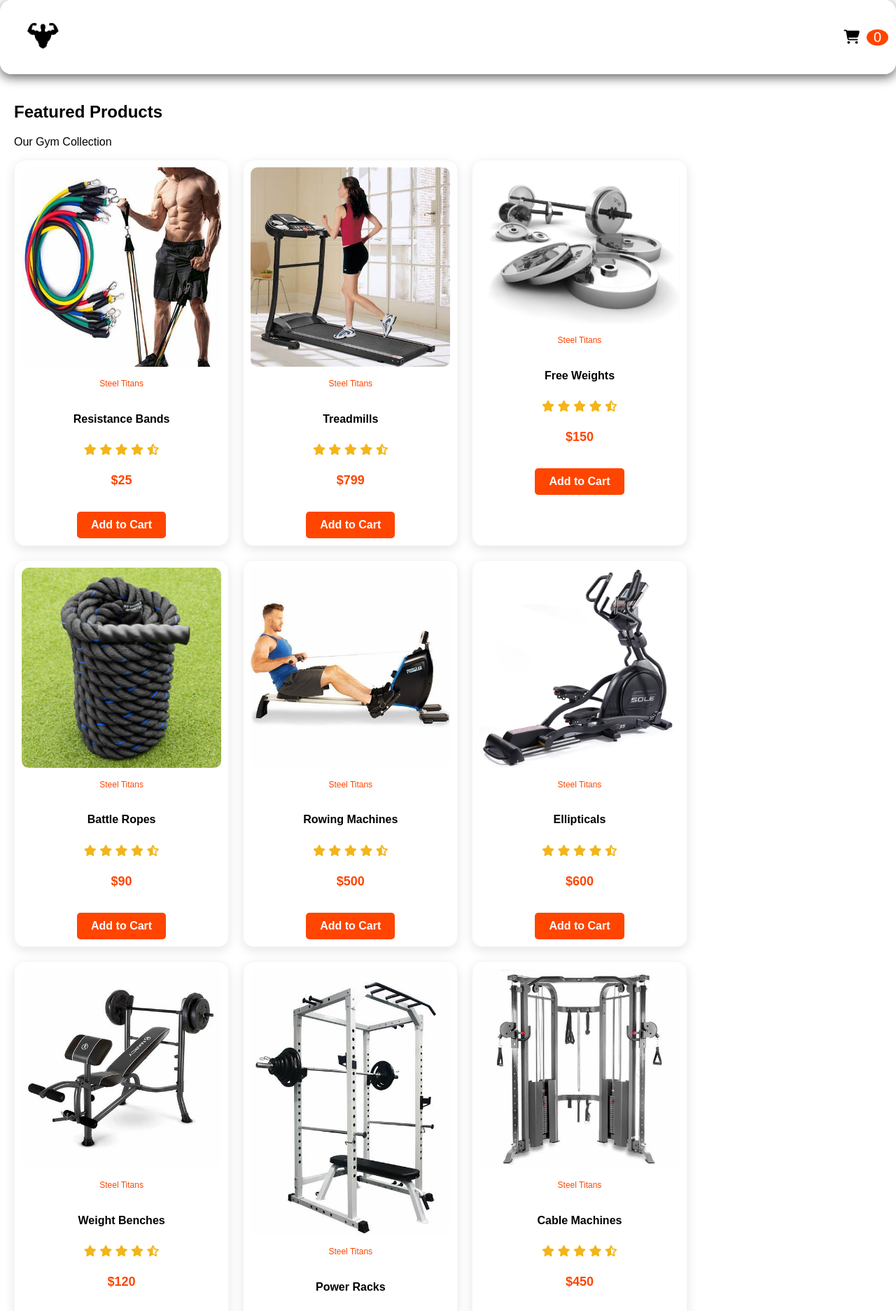
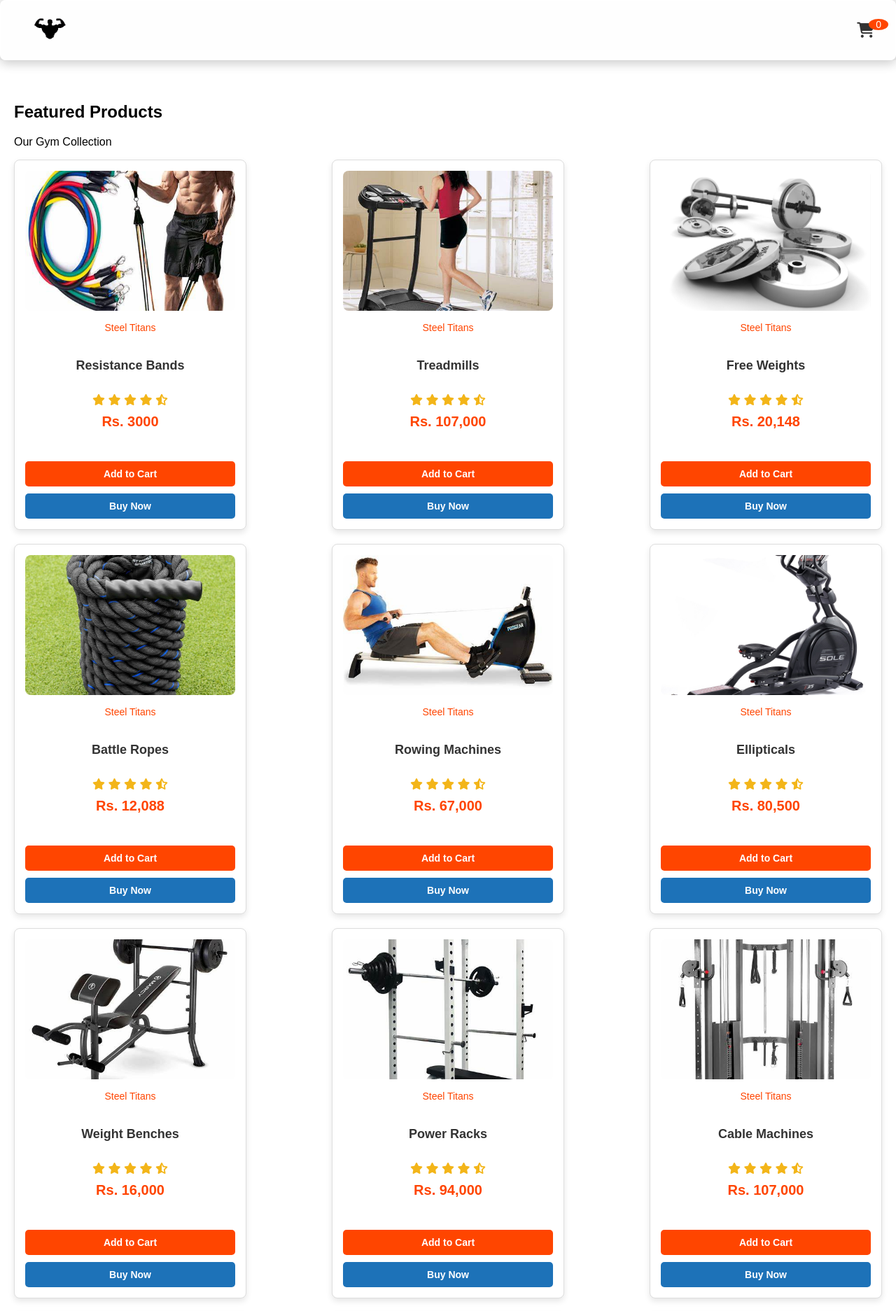
Before and after one commit to prajwolrajneupane/gym, a PHP site: page /buyproducts.html in a window 1280 px wide. Shown: the top 1873 px of the page at 70% size. Run offline with PHP 8.4, Linux system fonts and the light colour scheme; some libraries are stand-ins or nearby versions.

Commit message:
Buy Product

```diff
--- a/buy.css
+++ b/buy.css
@@ -1,30 +1,37 @@
+/* General Styles */
 body {
     margin: 0;
     font-family: Arial, sans-serif;
+    background-color: #f4f4f4; /* Light grey background */
 }
 
 #header {
     display: flex;
     align-items: center;
     justify-content: space-between;
-    padding: 0 10px;
-    box-shadow: 0 5px 15px rgba(0, 0, 0, 0.6);
+    padding: 0 20px;
+    box-shadow: 0 5px 15px rgba(0, 0, 0, 0.2);
     position: sticky;
     top: 0;
     z-index: 999;
-    background: rgba(255, 255, 255, 0.2);
-    border-radius: 16px;
-    backdrop-filter: blur(5px);
-    -webkit-backdrop-filter: blur(5px);
-    border: 1px solid rgba(255, 255, 255, 0.3);
+    background: rgba(255, 255, 255, 0.9);
+    border-radius: 8px;
+    backdrop-filter: blur(6px);
+    -webkit-backdrop-filter: blur(6px);
+    border: 1px solid rgba(255, 255, 255, 0.4);
+}
+
+#header img.logo {
+    height: 80px;
 }
 
 #cart-icon {
     display: flex;
     align-items: center;
-    font-size: 20px;
-    color: black;
+    font-size: 22px;
+    color: #333;
     cursor: pointer;
+    position: relative;
 }
 
 #cart-icon i {
@@ -36,94 +43,68 @@ body {
     color: white;
     border-radius: 50%;
     padding: 0 10px;
-}
-
-#hero {
-    background-image: url("getMembership/pro.webp");
-    height: 80vh;
-    background-size: cover;
-    padding: 0 80px;
+    font-size: 14px;
+    position: absolute;
+    top: -5px;
+    right: -10px;
     display: flex;
-    flex-direction: column;
-    align-items: flex-start;
+    align-items: center;
     justify-content: center;
-    color: white;
-}
-
-#hero h4 {
-    padding-bottom: 15px;
-}
-
-#hero h1 {
-    color: orangered;
-    font-size: 3em;
-}
-
-#hero p {
-    margin: 20px 0;
-    font-size: 1.2em;
-}
-
-.add-to-cart {
-    background: orangered;
-    color: white;
-    border: none;
-    padding: 10px 20px;
-    border-radius: 5px;
-    cursor: pointer;
-    font-size: 16px;
-    font-weight: 700;
-    transition: 0.3s ease;
-}
-
-.add-to-cart:hover {
-    background: #c81d25;
 }
 
 #product1 {
-    padding: 20px;
+    padding: 40px 20px;
+    background: #fff;
 }
 
 .pro-container {
     display: flex;
     flex-wrap: wrap;
     gap: 20px;
+    justify-content: space-between;
 }
 
+/* Product Styling */
 .pro {
-    width: 23%;
-    min-width: 250px;
-    padding: 10px;
-    border: 1px solid whitesmoke;
-    border-radius: 15px;
-    box-shadow: 0 5px 15px rgba(0, 0, 0, 0.1);
-    transition: 0.3s ease;
+    width: 100%;
+    max-width: 300px;
+    padding: 15px;
+    border: 1px solid #ddd;
+    border-radius: 8px;
+    background: #fff;
+    box-shadow: 0 4px 8px rgba(0, 0, 0, 0.1);
+    transition: transform 0.3s ease, box-shadow 0.3s ease;
     text-align: center;
+    display: flex;
+    flex-direction: column;
+    justify-content: space-between; /* Distribute space between elements */
 }
 
 .pro:hover {
-    box-shadow: 0 10px 20px rgba(0, 0, 0, 0.2);
+    transform: translateY(-5px);
+    box-shadow: 0 8px 16px rgba(0, 0, 0, 0.2);
 }
 
 .pro img {
     width: 100%;
-    border-radius: 10px;
+    height: 200px; /* Set a fixed height */
+    object-fit: cover; /* Ensure the image covers the area */
+    border-radius: 8px;
 }
 
 .pro .des {
-    text-align: center;
-    padding: 10px 0;
+    padding: 15px 0;
 }
 
 .pro .des span {
     color: orangered;
-    font-size: 12px;
+    font-size: 14px;
 }
 
 .pro .des h5 {
-    padding-top: 7px;
-    color: black;
-    font-size: 16px;
+    padding-top: 5px;
+    color: #333;
+    font-size: 18px;
 }
 
 .pro .des .star i {
@@ -131,63 +112,91 @@ body {
 }
 
 .pro .des h4 {
-    font-size: 18px;
+    font-size: 20px;
     color: orangered;
     font-weight: 700;
+    margin: 10px 0;
 }
 
+/* Button Styling */
+.button-container {
+    display: flex;
+    flex-direction: column;
+    gap: 10px;
+    margin-top: 20px;
+}
+
+.add-to-cart, .buy-now {
+    background: orangered;
+    color: white;
+    border: none;
+    padding: 10px;
+    border-radius: 5px;
+    cursor: pointer;
+    font-size: 14px;
+    font-weight: 700;
+    transition: background-color 0.3s ease;
+    width: 100%; /* Ensures buttons take full width of their container */
+}
+
+.add-to-cart {
+    background: orangered;
+}
+
+.add-to-cart:hover {
+    background: #c81d25;
+}
+
+.buy-now {
+    background: #1d72b8;
+}
+
+.buy-now:hover {
+    background: #155a8a;
+}
+
+/* Cart Overlay */
 #cart-overlay {
     position: fixed;
+    top: 0;
     right: 0;
-    top: 0;
-    width: 300px;
+    width: 320px;
     height: 100%;
-    background-color: white;
-    border-left: 1px solid #ccc;
+    background: #fff;
+    box-shadow: -2px 0 8px rgba(0, 0, 0, 0.2);
     padding: 20px;
-    box-shadow: 0 0 10px rgba(0, 0, 0, 0.1);
+    overflow-y: auto;
+    display: none;
     z-index: 1000;
-    display: none; /* Initially hidden */
-    overflow-y: auto;
+    border-left: 2px solid #ddd;
 }
 
-#cart-overlay .close {
-    font-size: 30px;
-    cursor: pointer;
-    position: absolute;
-    top: 10px;
-    right: 20px;
+#cart-overlay h2 {
+    margin-top: 0;
+    font-size: 22px;
 }
 
 #cart-items {
-    list-style-type: none;
-    padding: 0;
-}
-
-#cart-items div {
-    margin-bottom: 10px;
+    margin: 20px 0;
 }
 
 #cart-total {
+    font-weight: bold;
+    font-size: 18px;
     margin-top: 20px;
-    font-size: 18px;
-    font-weight: bold;
 }
 
-#checkout-btn {
-    margin-top: 20px;
+#cart-overlay button {
+    background: orangered;
+    color: white;
+    border: none;
     padding: 10px 20px;
-    border: none;
-    background-color: #f97316;
-    color: white;
+    border-radius: 5px;
     cursor: pointer;
-    border-radius: 5px;
-    font-size: 16px;
+    font-size: 14px;
+    transition: background-color 0.3s ease;
 }
 
-#checkout-btn:hover {
-    background-color: #e96400;
+#cart-overlay button:hover {
+    background: #c81d25;
 }
-#cart-overlay {
-    display: none;
-}
--- a/buyproducts.html
+++ b/buyproducts.html
@@ -6,7 +6,7 @@
     <title>Steel Titans | Buy Products</title>
     <link rel="stylesheet" href="https://cdnjs.cloudflare.com/ajax/libs/font-awesome/6.6.0/css/all.min.css">
     <link rel="stylesheet" href="buy.css">
-    <script src="buy.js"></script>
+    <script src="buy.js" defer></script>
 </head>
 <body>
     <section id="header">
@@ -17,15 +17,15 @@
         </div>
     </section>
 
-
     <section id="product1" class="section-p1">
         <h2>Featured Products</h2>
         <p>Our Gym Collection</p>
         <div class="pro-container">
+
             <div class="pro">
                 <img src="resistance-bands.jpeg" alt="Resistance Bands">
                 <div class="des">
-                    <span>Steel Titans</span>
+                    <span>Steel Titans</span><br>
                     <h5>Resistance Bands</h5>
                     <div class="star">
                         <i class="fas fa-star"></i>
@@ -34,10 +34,14 @@
                         <i class="fas fa-star"></i>
                         <i class="fas fa-star-half-alt"></i>
                     </div>
-                    <h4>$25</h4>
+                    <h4>Rs. 3000</h4>
                 </div>
-                <button class="add-to-cart" onclick="addToCart('Resistance Bands', '$25')">Add to Cart</button>
+                <div class="button-container">
+                    <button class="add-to-cart" onclick="addToCart('Resistance Bands', 'Rs.3000')">Add to Cart</button>
+                    <button class="buy-now" onclick="buyNow('Resistance Bands', 'Rs.3000')">Buy Now</button>
+                </div>
             </div>
+
             <div class="pro">
                 <img src="treadmills.jpeg" alt="Treadmills">
                 <div class="des">
@@ -50,10 +54,14 @@
                         <i class="fas fa-star"></i>
                         <i class="fas fa-star-half-alt"></i>
                     </div>
-                    <h4>$799</h4>
+                    <h4>Rs. 107,000</h4>
                 </div>
-                <button class="add-to-cart" onclick="addToCart('Treadmills', '$799')">Add to Cart</button>
+                <div class="button-container">
+                    <button class="add-to-cart" onclick="addToCart('Treadmills', 'Rs. 107,000')">Add to Cart</button>
+                    <button class="buy-now" onclick="buyNow('Treadmills', 'Rs. 107,000')">Buy Now</button>
+                </div>
             </div>
+
             <div class="pro">
                 <img src="free-weights.jpeg" alt="Free Weights">
                 <div class="des">
@@ -66,9 +74,12 @@
                         <i class="fas fa-star"></i>
                         <i class="fas fa-star-half-alt"></i>
                     </div>
-                    <h4>$150</h4>
+                    <h4>Rs. 20,148</h4>
                 </div>
-                <button class="add-to-cart" onclick="addToCart('Free Weights', '$150')">Add to Cart</button>
+                <div class="button-container">
+                    <button class="add-to-cart" onclick="addToCart('Free Weights', 'Rs. 20,148')">Add to Cart</button>
+                    <button class="buy-now" onclick="buyNow('Free Weights', 'Rs. 20,148')">Buy Now</button>
+                </div>
             </div>
             <div class="pro">
                 <img src="battle-ropes.jpeg" alt="Battle Ropes">
@@ -82,10 +93,14 @@
                         <i class="fas fa-star"></i>
                         <i class="fas fa-star-half-alt"></i>
                     </div>
-                    <h4>$90</h4>
+                    <h4>Rs. 12,088</h4>
                 </div>
-                <button class="add-to-cart" onclick="addToCart('Battle Ropes', '$90')">Add to Cart</button>
+                <div class="button-container">
+                    <button class="add-to-cart" onclick="addToCart('Battle Ropes', 'Rs. 12,088')">Add to Cart</button>
+                    <button class="buy-now" onclick="buyNow('Battle Ropes', 'Rs. 12,088')">Buy Now</button>
+                </div>
             </div>
+
             <div class="pro">
                 <img src="rowing-machines.jpeg" alt="Rowing Machines">
                 <div class="des">
@@ -98,10 +113,14 @@
                         <i class="fas fa-star"></i>
                         <i class="fas fa-star-half-alt"></i>
                     </div>
-                    <h4>$500</h4>
+                    <h4>Rs. 67,000</h4>
                 </div>
-                <button class="add-to-cart" onclick="addToCart('Rowing Machines', '$500')">Add to Cart</button>
+                <div class="button-container">
+                    <button class="add-to-cart" onclick="addToCart('Rowing Machines', 'Rs. 67,000')">Add to Cart</button>
+                    <button class="buy-now" onclick="buyNow('Rowing Machines', 'Rs. 67,000')">Buy Now</button>
+                </div>
             </div>
+
             <div class="pro">
                 <img src="ellipticals.jpeg" alt="Ellipticals">
                 <div class="des">
@@ -114,10 +133,14 @@
                         <i class="fas fa-star"></i>
                         <i class="fas fa-star-half-alt"></i>
                     </div>
-                    <h4>$600</h4>
+                    <h4>Rs. 80,500</h4>
                 </div>
-                <button class="add-to-cart" onclick="addToCart('Ellipticals', '$600')">Add to Cart</button>
+                <div class="button-container">
+                    <button class="add-to-cart" onclick="addToCart('Ellipticals', 'Rs. 80,500')">Add to Cart</button>
+                    <button class="buy-now" onclick="buyNow('Ellipticals', 'Rs. 80,500')">Buy Now</button>
+                </div>
             </div>
+
             <div class="pro">
                 <img src="weight-benches.jpeg" alt="Weight Benches">
                 <div class="des">
@@ -130,9 +153,12 @@
                         <i class="fas fa-star"></i>
                         <i class="fas fa-star-half-alt"></i>
                     </div>
-                    <h4>$120</h4>
+                    <h4>Rs. 16,000</h4>
                 </div>
-                <button class="add-to-cart" onclick="addToCart('Weight Benches', '$120')">Add to Cart</button>
+                <div class="button-container">
+                    <button class="add-to-cart" onclick="addToCart('Weight Benches', 'Rs. 16,000')">Add to Cart</button>
+                    <button class="buy-now" onclick="buyNow('Weight Benches', 'Rs. 16,000')">Buy Now</button>
+                </div>
             </div>
             <div class="pro">
                 <img src="power-racks.jpeg" alt="Power Racks">
@@ -146,10 +172,14 @@
                         <i class="fas fa-star"></i>
                         <i class="fas fa-star-half-alt"></i>
                     </div>
-                    <h4>$700</h4>
+                    <h4>Rs. 94,000</h4>
                 </div>
-                <button class="add-to-cart" onclick="addToCart('Power Racks', '$700')">Add to Cart</button>
+                <div class="button-container">
+                    <button class="add-to-cart" onclick="addToCart('Power Racks', 'Rs. 94,000')">Add to Cart</button>
+                    <button class="buy-now" onclick="buyNow('Power Racks', 'Rs. 94,000')">Buy Now</button>
+                </div>
             </div>
+
             <div class="pro">
                 <img src="cable-machines.jpeg" alt="Cable Machines">
                 <div class="des">
@@ -162,10 +192,14 @@
                         <i class="fas fa-star"></i>
                         <i class="fas fa-star-half-alt"></i>
                     </div>
-                    <h4>$450</h4>
+                    <h4>Rs. 107,000</h4>
                 </div>
-                <button class="add-to-cart" onclick="addToCart('Cable Machines', '$450')">Add to Cart</button>
+                <div class="button-container">
+                    <button class="add-to-cart" onclick="addToCart('Cable Machines', 'Rs. 107,000')">Add to Cart</button>
+                    <button class="buy-now" onclick="buyNow('Cable Machines', 'Rs. 107,000')">Buy Now</button>
+                </div>
             </div>
+
             <div class="pro">
                 <img src="cardio-equipment.jpeg" alt="Cardio Equipment">
                 <div class="des">
@@ -178,10 +212,14 @@
                         <i class="fas fa-star"></i>
                         <i class="fas fa-star-half-alt"></i>
                     </div>
-                    <h4>$350</h4>
+                    <h4>Rs.60,000</h4>
                 </div>
-                <button class="add-to-cart" onclick="addToCart('Cardio Equipment', '$350')">Add to Cart</button>
+                <div class="button-container">
+                    <button class="add-to-cart" onclick="addToCart('Cardio Equipment', 'Rs.60,000')">Add to Cart</button>
+                    <button class="buy-now" onclick="buyNow('Cardio Equipment', 'Rs.60,000')">Buy Now</button>
+                </div>
             </div>
+
             <div class="pro">
                 <img src="suspension-trainers.jpeg" alt="Suspension Trainers">
                 <div class="des">
@@ -194,10 +232,14 @@
                         <i class="fas fa-star"></i>
                         <i class="fas fa-star-half-alt"></i>
                     </div>
-                    <h4>$80</h4>
+                    <h4>Rs. 9,000</h4>
                 </div>
-                <button class="add-to-cart" onclick="addToCart('Suspension Trainers', '$80')">Add to Cart</button>
+                <div class="button-container">
+                    <button class="add-to-cart" onclick="addToCart('Suspension Trainers', 'Rs. 9,000')">Add to Cart</button>
+                    <button class="buy-now" onclick="buyNow('Suspension Trainers', 'Rs. 9,000')">Buy Now</button>
+                </div>
             </div>
+
             <div class="pro">
                 <img src="weighted-sleds.jpeg" alt="Weighted Sleds">
                 <div class="des">
@@ -210,10 +252,14 @@
                         <i class="fas fa-star"></i>
                         <i class="fas fa-star-half-alt"></i>
                     </div>
-                    <h4>$300</h4>
+                    <h4>Rs. 26,000</h4>
                 </div>
-                <button class="add-to-cart" onclick="addToCart('Weighted Sleds', '$300')">Add to Cart</button>
+                <div class="button-container">
+                    <button class="add-to-cart" onclick="addToCart('Weighted Sleds', 'Rs. 26,000')">Add to Cart</button>
+                    <button class="buy-now" onclick="buyNow('Weighted Sleds', 'Rs. 26,000')">Buy Now</button>
+                </div>
             </div>
+
             <div class="pro">
                 <img src="stability-balls.jpeg" alt="Stability Balls">
                 <div class="des">
@@ -226,10 +272,14 @@
                         <i class="fas fa-star"></i>
                         <i class="fas fa-star-half-alt"></i>
                     </div>
-                    <h4>$30</h4>
+                    <h4>Rs. 5,000</h4>
                 </div>
-                <button class="add-to-cart" onclick="addToCart('Stability Balls', '$30')">Add to Cart</button>
+                <div class="button-container">
+                    <button class="add-to-cart" onclick="addToCart('Stability Balls', 'Rs. 5,000')">Add to Cart</button>
+                    <button class="buy-now" onclick="buyNow('Stability Balls', 'Rs. 5,000')">Buy Now</button>
+                </div>
             </div>
+
             <div class="pro">
                 <img src="spin-bikes.jpeg" alt="Spin Bikes">
                 <div class="des">
@@ -242,10 +292,14 @@
                         <i class="fas fa-star"></i>
                         <i class="fas fa-star-half-alt"></i>
                     </div>
-                    <h4>$400</h4>
+                    <h4>Rs. 47,000</h4>
                 </div>
-                <button class="add-to-cart" onclick="addToCart('Spin Bikes', '$400')">Add to Cart</button>
+                <div class="button-container">
+                    <button class="add-to-cart" onclick="addToCart('Spin Bikes', 'Rs. 47,000')">Add to Cart</button>
+                    <button class="buy-now" onclick="buyNow('Spin Bikes', 'Rs. 47,000')">Buy Now</button>
+                </div>
             </div>
+
             <div class="pro">
                 <img src="dumbbells.jpeg" alt="Dumbbells">
                 <div class="des">
@@ -258,59 +312,23 @@
                         <i class="fas fa-star"></i>
                         <i class="fas fa-star-half-alt"></i>
                     </div>
-                    <h4>$50</h4>
+                    <h4>Rs. 10,000</h4>
                 </div>
-                <button class="add-to-cart" onclick="addToCart('Dumbbells', '$50')">Add to Cart</button>
+                <div class="button-container">
+                    <button class="add-to-cart" onclick="addToCart('Dumbbells', 'Rs. 10,000')">Add to Cart</button>
+                    <button class="buy-now" onclick="buyNow('Dumbbells', 'Rs. 10,000')">Buy Now</button>
+                </div>
             </div>
+
         </div>
     </section>
 
     <div id="cart-overlay">
-        <span class="close" onclick="toggleCart()">&times;</span>
         <h2>Shopping Cart</h2>
-        <div class="cart-items" id="cart-items">
-        </div>
-        <div id="cart-total">
-            Total: $<span id="total-sum">0</span>
-        </div>
+        <div id="cart-items"></div>
+        <div id="cart-total">Total: $0.00</div>
+        <button onclick="toggleCart()">Close</button>
+        <button onclick="clearCart()">Clear Cart</button>
     </div>
-    <script>
-        let cart = [];
-        let cartCount = document.getElementById('cart-count');
-        let cartItems = document.getElementById('cart-items');
-        let totalSumElement = document.getElementById('total-sum');
-
-        function addToCart(product, price) {
-            let numericPrice = parseFloat(price.replace('$', ''));
-            cart.push({ product, price: numericPrice });
-            updateCart();
-        }
-
-        function updateCart() {
-            let cartContent = '';
-            let itemCount = cart.length;
-            let totalSum = 0;
-
-            cart.forEach(item => {
-                cartContent += `<div>${item.product} - $${item.price.toFixed(2)}</div>`;
-                totalSum += item.price;
-            });
-
-            cartItems.innerHTML = cartContent;
-            cartCount.textContent = itemCount;
-            totalSumElement.textContent = totalSum.toFixed(2);
-        }
-
-        function toggleCart() {
-            let cartOverlay = document.getElementById('cart-overlay');
-            if (cartOverlay.style.display === 'none' || cartOverlay.style.display === '') {
-                cartOverlay.style.display = 'block';
-            } else {
-                cartOverlay.style.display = 'none';
-            }
-        }
-    </script>
-
-
 </body>
 </html>
```
Also changed, not shown: buy.js (+27 -10 lines).
